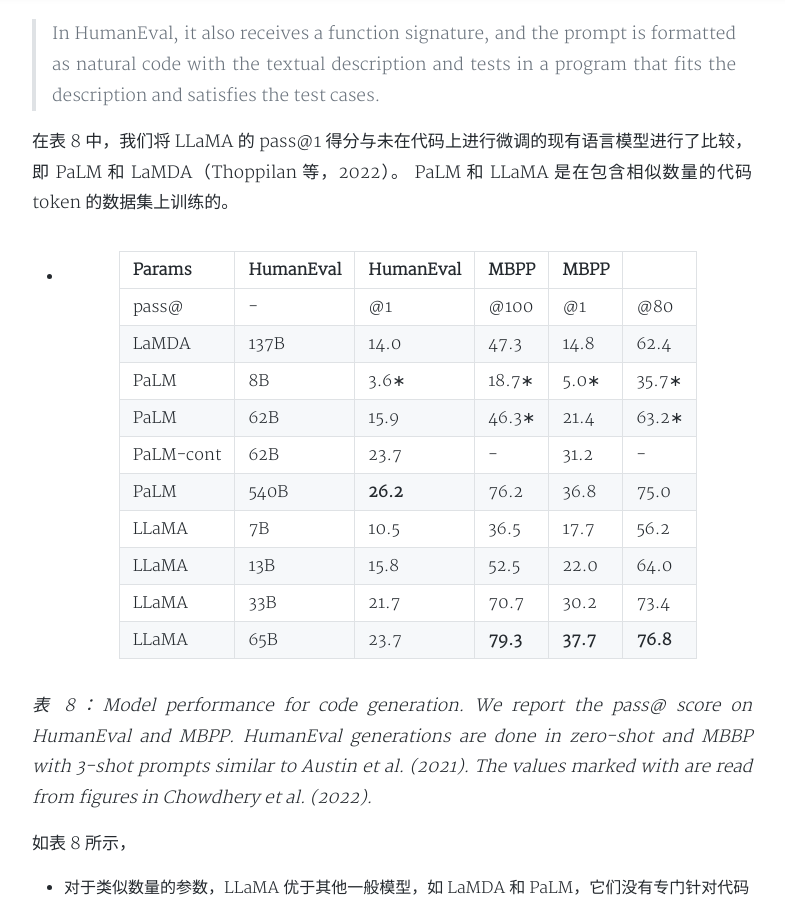
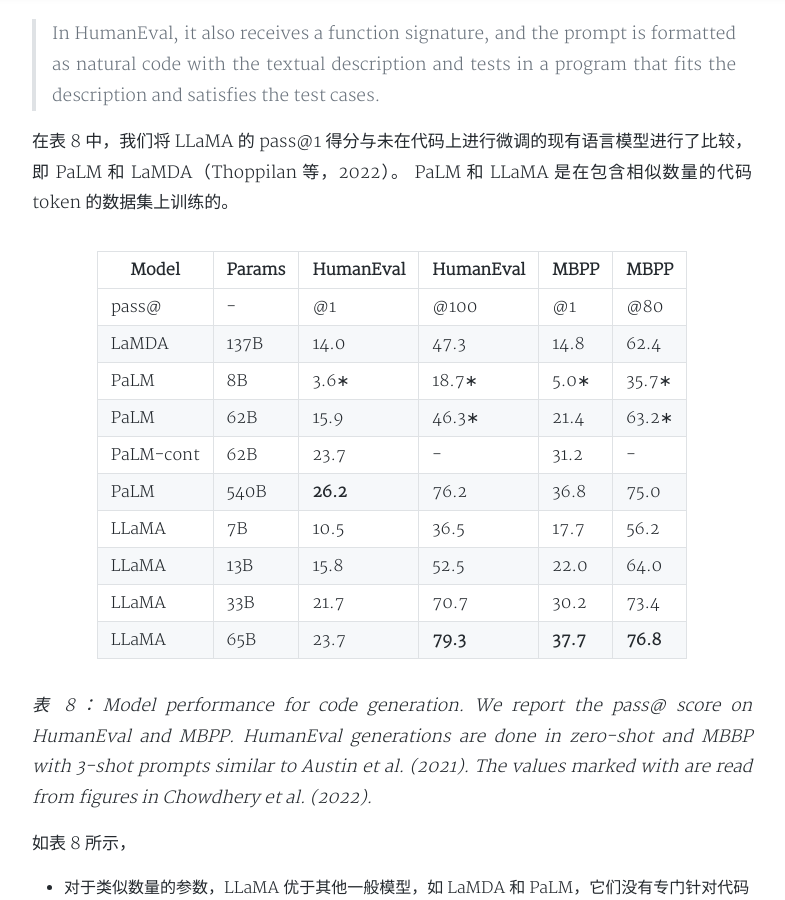
Before and after one commit to fooyou/fooyou.github.io, a Jekyll site: the page built from _posts/2023-08-01-llama-open-and-efficient-foundation-language-models.markdown, in a window 1280 px wide and 900 px high, scrolled down 11508 px. Shown: the whole window, without its empty margins (248-1033 px from the left). Built offline with Jekyll 4.4.1, drawn with Linux system fonts in a browser that asks for light colours; nearby versions of some CDN libraries; a style sheet for code colours, icons or effects is not loaded.

Commit message:
llama fix term

```diff
--- a/_posts/2023-08-01-llama-open-and-efficient-foundation-language-models.markdown
+++ b/_posts/2023-08-01-llama-open-and-efficient-foundation-language-models.markdown
@@ -347,7 +347,7 @@
 在表 8 中，我们将 LLaMA 的 pass@1 得分与未在代码上进行微调的现有语言模型进行了比较，即 PaLM 和 LaMDA（Thoppilan 等，2022）。 PaLM 和 LLaMA 是在包含相似数量的代码 token 的数据集上训练的。
 
 
- -         | Params | HumanEval | HumanEval | MBPP | MBPP
+ Model     | Params | HumanEval | HumanEval | MBPP | MBPP
 -----------|--------|-----------|-----------|------|------
  pass@     | -      | @1        | @100      | @1   | @80
  LaMDA     | 137B   | 14.0      | 47.3      | 14.8 | 62.4
--- a/_posts/2023-08-01-llama2-open-foundation-and-fine-tuned-chat-models.markdown
+++ b/_posts/2023-08-01-llama2-open-foundation-and-fine-tuned-chat-models.markdown
@@ -94,7 +94,7 @@
 **训练硬件。**我们在 Meta 的研究超级集群（RSC）（Lee 和 Sengupta，2022）以及内部生产集群上预训练了我们的模型。这两个集群都使用 NVIDIA A100s。两个集群之间有两个关键差异，第一个是可用的互连类型：RSC 使用 NVIDIA Quantum InfiniBand，而我们的生产集群则配备了基于通用以太网交换机的 RoCE（RDMA over converged Ethernet）解决方案。这两个解决方案都可以互连 200 Gbps 的端点。第二个差异是每个 GPU 的功耗限制 - RSC 使用 400W，而我们的生产集群使用 350W。通过这个双集群设置，我们能够比较这些不同类型的互连网络在大规模训练中的适用性。RoCE（一种更实惠的商业互连网络）是其中一种。
 
 
- -      | Params | Time(GPU-h) | Power(W) | Carbon Emitted(tCO2eq)
+ x      | Params | Time(GPU-h) | Power(W) | Carbon Emitted(tCO2eq)
 --------|--------|-------------|----------|------------------------
  LLaMA 2|  7B    | 184320      | 400      | 31.22
  LLaMA 2| 13B    | 368640      | 400      | 62.44
```
Also changed, not shown: other parts of _posts/2023-08-01-llama-open-and-efficient-foundation-language-models.markdown (+1 -1 lines).
